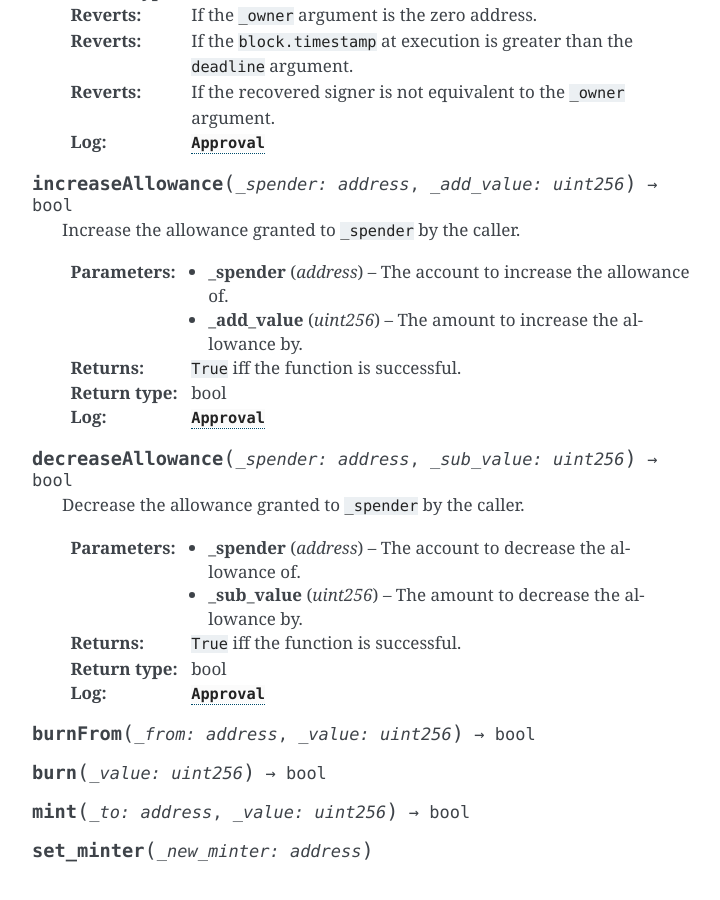
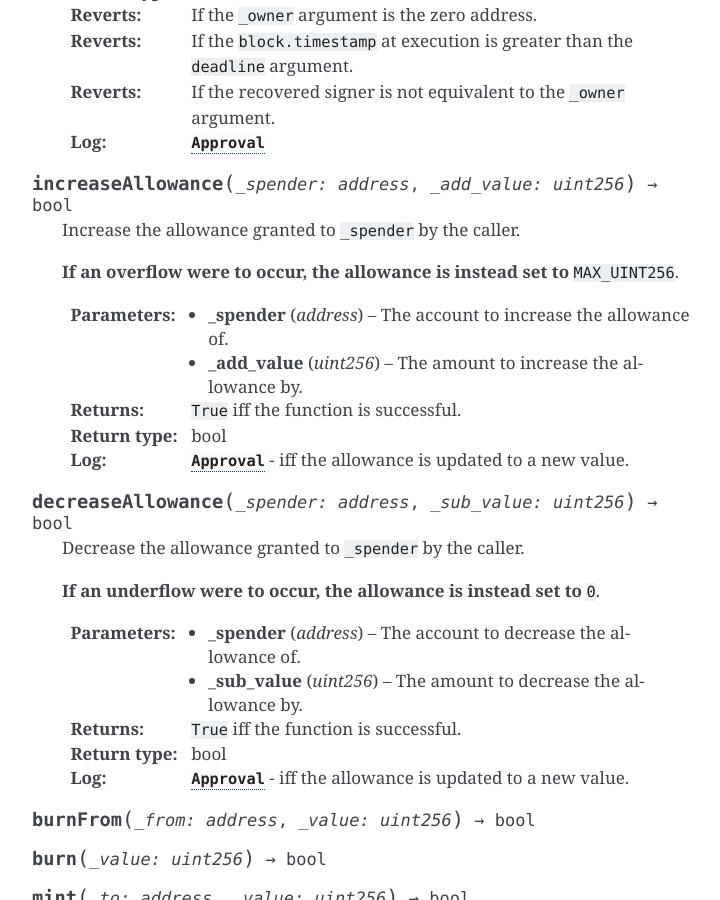
Before and after one commit to curvefi/curve-stablecoin, a Sphinx documentation site: the page built from docs/source/stablecoin.rst, in a window 1280 px wide and 900 px high, scrolled down 1541 px. Shown: the whole window, without its empty margins (388-1108 px from the left). Built offline with Sphinx 7.4.7, drawn with Linux system fonts in a browser that asks for light colours.

Commit message:
docs: add information about increase/decrease Allowance

```diff
--- a/docs/source/stablecoin.rst
+++ b/docs/source/stablecoin.rst
@@ -66,21 +66,25 @@ Functions
 
     Increase the allowance granted to ``_spender`` by the caller.
 
+    **If an overflow were to occur, the allowance is instead set to** ``MAX_UINT256``.
+
     :param address _spender: The account to increase the allowance of.
     :param uint256 _add_value: The amount to increase the allowance by.
     :returns: ``True`` iff the function is successful.
     :rtype: bool
-    :log: :class:`Approval`
+    :log: :class:`Approval` - iff the allowance is updated to a new value.
 
 .. function:: decreaseAllowance(_spender: address, _sub_value: uint256) -> bool
 
     Decrease the allowance granted to ``_spender`` by the caller.
 
+    **If an underflow were to occur, the allowance is instead set to** ``0``.
+
     :param address _spender: The account to decrease the allowance of.
     :param uint256 _sub_value: The amount to decrease the allowance by.
     :returns: ``True`` iff the function is successful.
     :rtype: bool
-    :log: :class:`Approval`
+    :log: :class:`Approval` - iff the allowance is updated to a new value.
 
 .. function:: burnFrom(_from: address, _value: uint256) -> bool
 
```
